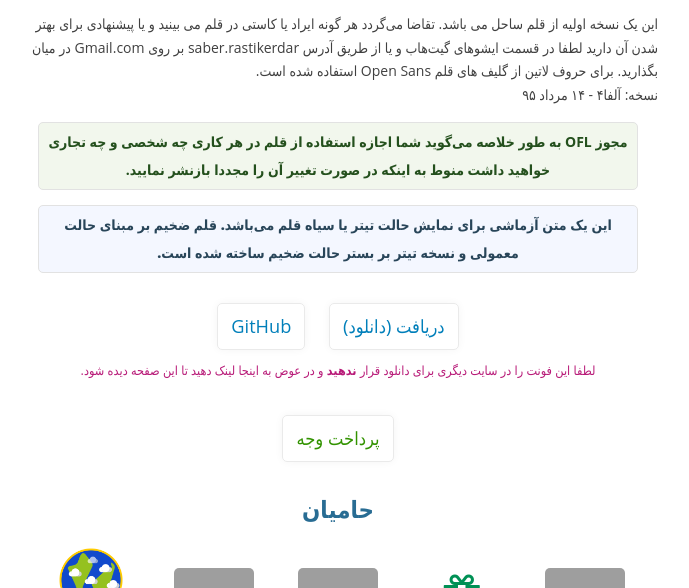
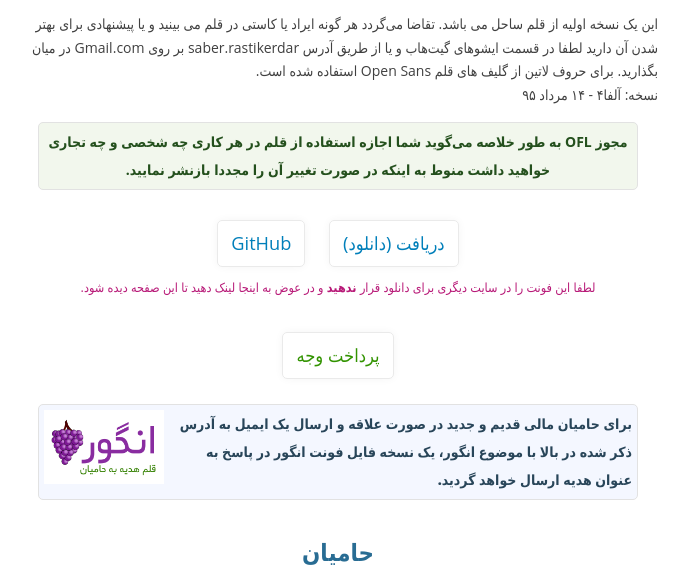
Before and after one commit to rastikerdar/sahel-font, a plain HTML site: page index.html in a window 1280 px wide. Shown: the part 150-738 px from the top of the page, without its empty margins (302-991 px from the left). Drawn offline with Linux system fonts and the light colour scheme; grey boxes are pictures that could not be loaded; a web font is replaced by a local one.

Commit message:
Add angoor font gift text

```diff
--- a/index.html
+++ b/index.html
@@ -169,9 +169,21 @@
 
     .infobox.license {
         background-color: #f2f7ed;
-        border: 1px solid #e2e2e2;
         color: #24501d;
         font-weight: bold;
+    }
+
+    .infobox.angoor {
+        /*background-color: #f2f7ed;
+        color: #24501d;*/
+        text-align: right;
+    }
+
+    .infobox.angoor img {
+        float: left;
+        width: 120px;
+        height: auto;
+        margin-right: 5px;
     }
 
     .donors h3 {
@@ -346,7 +358,7 @@
             نسخه: آلفا۴ - ۱۴ مرداد ۹۵
             </div>
             <div class="infobox license">مجوز OFL به طور خلاصه می‌گوید شما اجازه استفاده از قلم در هر کاری چه شخصی و چه تجاری خواهید داشت منوط به اینکه در صورت تغییر آن را مجددا بازنشر نمایید.</div>
-            <div class="infobox donate">این یک متن آزماشی برای نمایش حالت تیتر یا سیاه قلم می‌باشد. قلم ضخیم بر مبنای حالت معمولی و نسخه تیتر بر بستر حالت ضخیم ساخته شده است.</div>
+            <!-- <div class="infobox donate">این یک متن آزماشی برای نمایش حالت تیتر یا سیاه قلم می‌باشد. قلم ضخیم بر مبنای حالت معمولی و نسخه تیتر بر بستر حالت ضخیم ساخته شده است.</div> -->
             <div class="get">
                 <a href="https://github.com/rastikerdar/sahel-font/releases/download/v1.0.0-alpha4/sahel-font-v1.0.0-alpha4.zip" class="download">دریافت (دانلود)</a>
                 <a href="https://github.com/rastikerdar/sahel-font" class="github">GitHub</a>
@@ -357,7 +369,10 @@
                     <span class="tooltip"> در هنگام پرداخت، لطفا نام، ایمیل، آدرس وب، تصویر و متن مورد نظرتان را نیز درج و یا به آدرس ایمیل بالا ارسال بفرمایید. بدیهیست ایمیل منتشر نخواهد شد.</span>
                 </a>
             </div>
-
+            <div class="infobox angoor">
+                <a href="angoor-text.png" target="_blank"><img src="angoor.png" /></a>برای حامیان مالی قدیم و جدید در صورت علاقه و ارسال یک ایمیل به آدرس ذکر شده در بالا با موضوع انگور، یک نسخه فایل فونت انگور در پاسخ به عنوان هدیه ارسال خواهد گردید.
+                <div class="clear"></div>
+            </div>
             <!-- <div class="info">
                 <div>آخرین نسخه: <span dir="ltr">1.0.0</span></div>
             </div> -->
```
Also changed, not shown: angoor-text.png (added), angoor.png (added).
